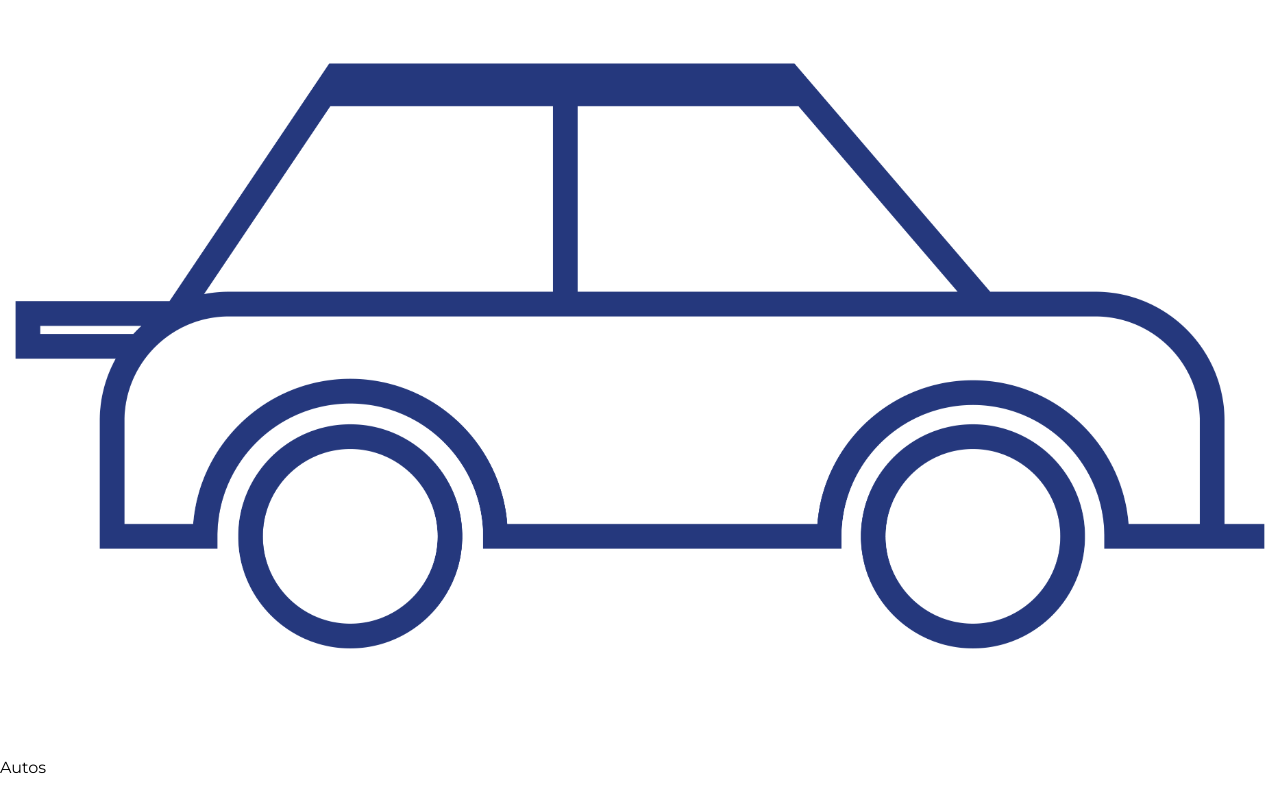
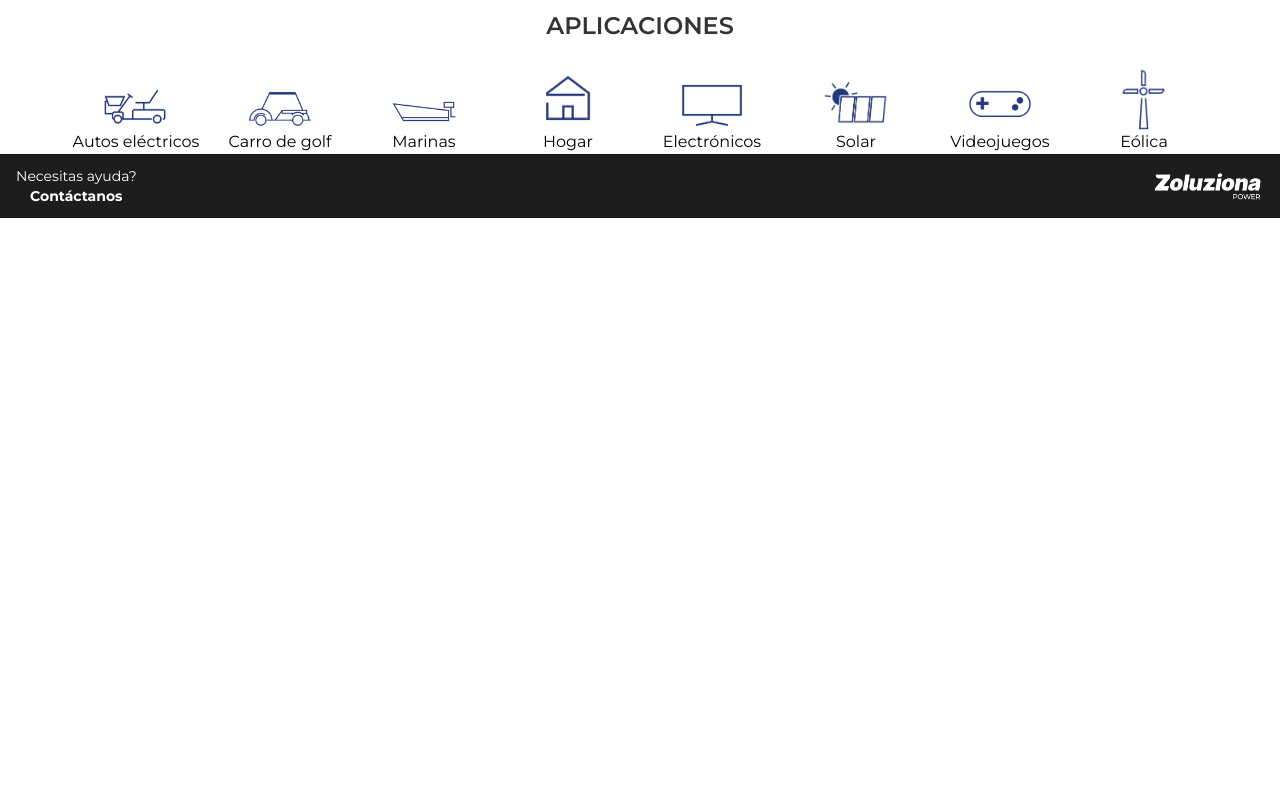
Before and after one commit to aencardenas/zoluziona-front, a React (Vite) app: page /home in a window 1280 px wide. Shown: the part 1100-1900 px from the top of the page. After the commit the page ends 1318 px from the top, so only its background shows below. Built offline with nearby package versions, Linux system fonts and the light colour scheme.

Commit message:
feat: ApplicationsHome component completed

```diff
--- a/src/components/ApplicationsHome.jsx
+++ b/src/components/ApplicationsHome.jsx
@@ -9,26 +9,35 @@ import boat from "../assets/icons/lancha.png";
 import games from "../assets/icons/videojuegos.png";
 
 export default function ApplicationsHome() {
+
+    const applications = [
+        { image: lowSpeedCar, text: 'Autos eléctricos' },
+        { image: golfCar, text: 'Carro de golf' },
+        { image: boat, text: 'Marinas' },
+        { image: home, text: 'Hogar' },
+        { image: electronics, text: 'Electrónicos' },
+        { image: solar, text: 'Solar' },
+        { image: games, text: 'Videojuegos' },
+        { image: eolic, text: 'Eólica' }
+    ]
     return (
 
         <>
             <div>
-                <div className="flex justify-center pb-4">
+                <div className="flex justify-center pb-6">
                     <h1 className="font-semibold text-2xl text-black-101">APLICACIONES</h1>
                 </div>
-                <div>
-                    <div className="flex flex-col">
-                        <img src={car} alt="Auto" />
-                        <span>Autos</span>
-                    </div>
-                    <div className="flex flex-col">
-                        <img src={lowSpeedCar} alt="Auto baja velocidad" />
-                        <span>Autos</span>
-                    </div>
-                    <div className="flex flex-col">
-                        <img src={golfCar} alt="Carro de golf" />
-                        <span>Autos</span>
-                    </div>
+                <div className="flex flex-wrap items-end gap-4 justify-center">
+                    {applications.map((application, index) => (
+                        <div key={index} className="flex flex-col justify-center items-center min-w-32">
+                            <img
+                                src={application.image}
+                                alt={application.text}
+                                className="w-16"
+                            />
+                            <span>{application.text}</span>
+                        </div>
+                    ))}
                 </div>
             </div>
         </>
--- a/src/pages/Home.jsx
+++ b/src/pages/Home.jsx
@@ -2,6 +2,7 @@ import Header from "../utils/Header";
 import BatteryHome from "../components/BatteryHome";
 import CharacteristicsHome from "../components/CharacteristicsHome";
 import ApplicationsHome from "../components/ApplicationsHome";
+import Line from "../utils/Line";
 import Footer from "../utils/Footer";
 
 export default function Home() {
@@ -12,7 +13,10 @@ export default function Home() {
             <div className="pt-5 pl-3 pb-4">
                 <CharacteristicsHome />
             </div>
-            <ApplicationsHome />
+            <Line />
+            <div className="px-4 mt-4">
+                <ApplicationsHome />
+            </div>
             <Footer />
         </>
 
```
